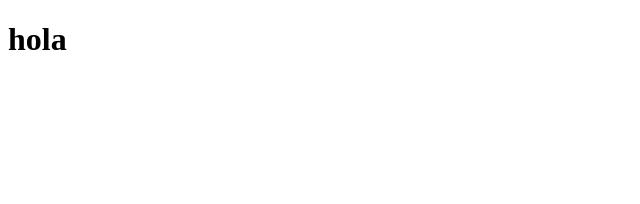
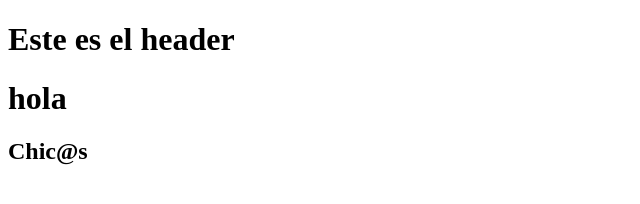
Before and after one commit to cinthylli/testCapacitacion, a plain HTML site: page index.html in a window 1280 px wide. Shown: the whole page, without its empty margins (0-640 px from the left). Drawn offline with Linux system fonts and the light colour scheme.

Commit message:
Inclu el header

```diff
--- a/index.html
+++ b/index.html
@@ -7,6 +7,10 @@
     <title>Document</title>
 </head>
 <body>
+    <header>
+        <h1>Este es el header</h1>
+    </header>
     <h1>hola</h1>
+    <h2>Chic@s</h2>
 </body>
 </html>
```
